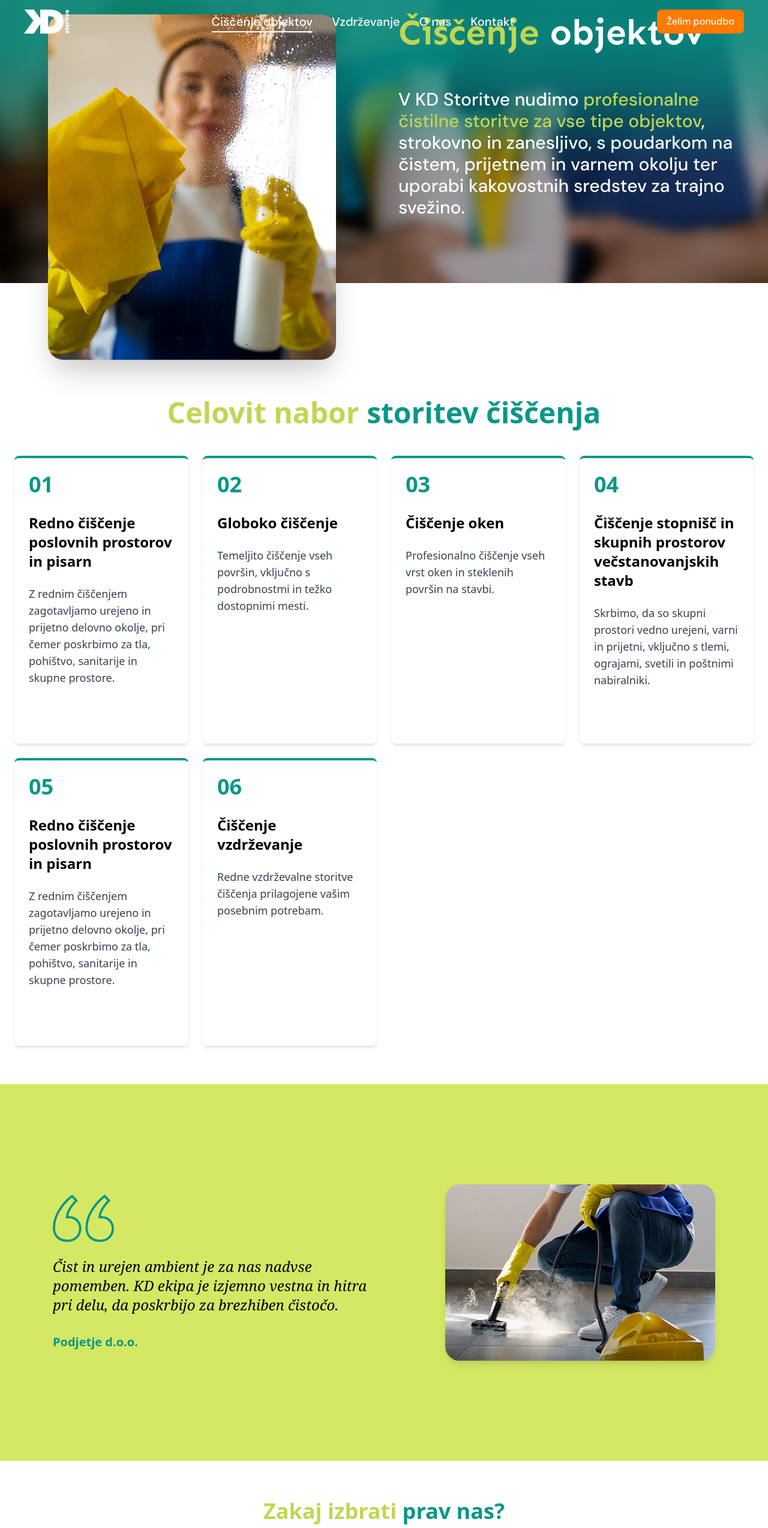
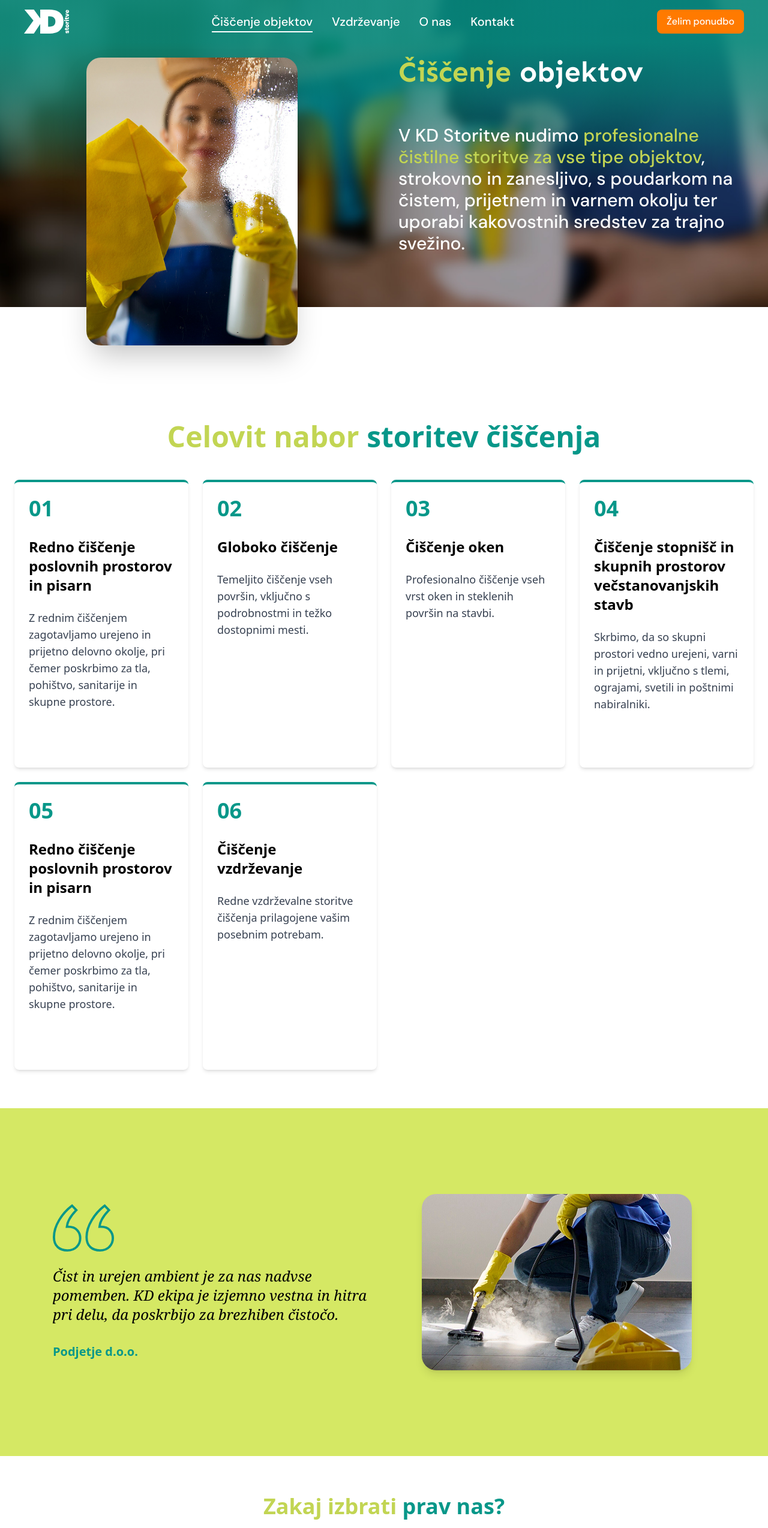
Before and after one commit to RexBasiliscus/kds-landing-page, a React (Vite) app: page /ciscenje in a window 1280 px wide. Shown: the top 2548 px of the page at 60% size. Built offline with nearby package versions, Linux system fonts and the light colour scheme; no server answers.

Commit message:
Fixed the flicker on top when on small screens you opened the nav menu. Adjusted height and positioning of items in CommentsSection on small screens, so it does not overflow or extednd on bottom. Adjusted the padding-top and positioning of items in CiscenjeHero section on large screens.

```diff
--- a/src/components/CiscenjeHero.jsx
+++ b/src/components/CiscenjeHero.jsx
@@ -4,7 +4,7 @@ import heroImage from "../assets/ciscenje-hero.png";
 const CiscenjeHero = () => {
   return (
     <section
-      className="relative min-h-[40vh] sm:min-h-[45vh] md:min-h-[55vh] lg:min-h-[60vh] -mt-16 pt-16 pb-0"
+      className="relative min-h-[40vh] sm:min-h-[45vh] md:min-h-[55vh] lg:min-h-[65vh] -mt-16 pt-16 pb-0"
       style={{
         /* tuned multi-stop gradient to better match the provided design */
         backgroundImage: `linear-gradient(180deg, rgba(6,144,128,0.85) 15%, rgba(6,144,128,0.65) 30%, rgba(7,151,137,0.35) 45%, rgba(7,151,137,0) 60%), url(${herobckgrImage})`,
@@ -14,23 +14,23 @@ const CiscenjeHero = () => {
     >
       {/* Content Container */}
       <div className="absolute inset-0 flex items-end md:items-end">
-        <div className="container mx-auto px-6 w-full pb-0">
+        <div className="container mx-auto px-6 w-full pb-2 md:pb-6 lg:pb-8">
           <div className="flex flex-row items-start gap-4 md:gap-12">
             {/* Left Side - Image */}
             <div className="w-1/2 md:w-1/2 flex justify-center items-end">
-              <div className="relative z-10 -mb-12 md:-mb-20 lg:-mb-32">
+              <div className="relative z-10 -mb-12 md:-mb-20 lg:-mb-24">
                 <img
                   src={heroImage}
                   alt="Čiščenje objektov"
-                  className="w-40 h-52 sm:w-[16rem] sm:h-[20rem] md:w-[20rem] md:h-[28rem] lg:w-[30rem] lg:h-[36rem] object-cover rounded-3xl shadow-2xl"
+                  className="w-40 h-52 sm:w-[16rem] sm:h-[20rem] md:w-[20rem] md:h-[28rem] lg:w-[22rem] lg:h-[30rem] object-cover rounded-3xl shadow-2xl"
                 />
               </div>
             </div>
 
             {/* Right Side - Text Content */}
             <div className="w-1/2 md:w-1/2 flex items-start">
-              <div className="text-left text-white font-semibold">
-                <h1 className="hero-heading text-base sm:text-2xl md:text-5xl lg:text-6xl font-highlight font-bold">
+              <div className="text-left lg:text-left md:text-left sm:text-right text-white font-semibold">
+                <h1 className="hero-heading text-base sm:text-2xl md:text-5xl lg:text-5xl font-highlight font-bold">
                   <span className="text-secondary">Čiščenje </span>
                   objektov
                 </h1>
--- a/src/components/CommentsSection.jsx
+++ b/src/components/CommentsSection.jsx
@@ -29,9 +29,9 @@ const CommentsSection = ({ comments = [] }) => {
   }, [index, comments]);
 
   return (
-    <section className="bg-background py-16">
+    <section className="bg-background py-10">
       <div className="max-w-6xl mx-auto px-6">
-        <div className="flex flex-col md:flex-row items-center gap-12 min-h-[400px] md:min-h-[500px]">
+        <div className="flex flex-col md:flex-row items-center justify-between gap-12 md:gap-12 min-h-[500px] md:min-h-[500px]">
           {/* Left Side - Comment Text */}
           <div className="w-full md:w-1/2 flex flex-col justify-center">
             <div
@@ -44,12 +44,12 @@ const CommentsSection = ({ comments = [] }) => {
                   <img
                     src={narekovaji}
                     alt="Quote"
-                    className="h-16 md:h-20 mb-6"
+                    className="h-10 sm:h-16 md:h-20 mb-4 sm:mb-6"
                   />
-                  <p className="lg:text-2xl md:text-xl sm:text-xl text-black leading-relaxed mb-8 font-serif italic">
+                  <p className="text-sm sm:text-lg md:text-xl lg:text-2xl text-black leading-relaxed mb-4 sm:mb-8 font-serif italic">
                     {currentComment.text}
                   </p>
-                  <p className="text-center md:text-left text-xl font-bold text-primary">
+                  <p className="text-center md:text-left text-base sm:text-xl font-bold text-primary">
                     {currentComment.company}
                   </p>
                 </div>
@@ -58,7 +58,7 @@ const CommentsSection = ({ comments = [] }) => {
           </div>
 
           {/* Right Side - Image */}
-          <div className="w-full md:w-1/2 flex justify-center md:justify-end">
+          <div className="w-full md:w-1/2 flex justify-center">
             <div className="relative">
               <img
                 src={commentsImg}
--- a/src/components/Header.jsx
+++ b/src/components/Header.jsx
@@ -20,12 +20,14 @@ const Header = () => {
 
   return (
     <header
-      className={`sticky top-0 z-50 pt-3 md:pt-4 transition-colors duration-300 ${
+      className={`sticky top-0 z-50 pt-3 md:pt-4 ${
+        isMobileMenuOpen ? "duration-0" : "duration-300"
+      } transition-all ${
         isScrolled
-          ? "bg-primary/85 pb-3"
+          ? "bg-primary pb-3"
           : isMobileMenuOpen
-          ? "bg-primary pb-0"
-          : ""
+          ? "bg-primary pb-2"
+          : "bg-transparent"
       }`}
     >
       <div className="container mx-auto flex items-center justify-between px-6 md:px-10">
```
